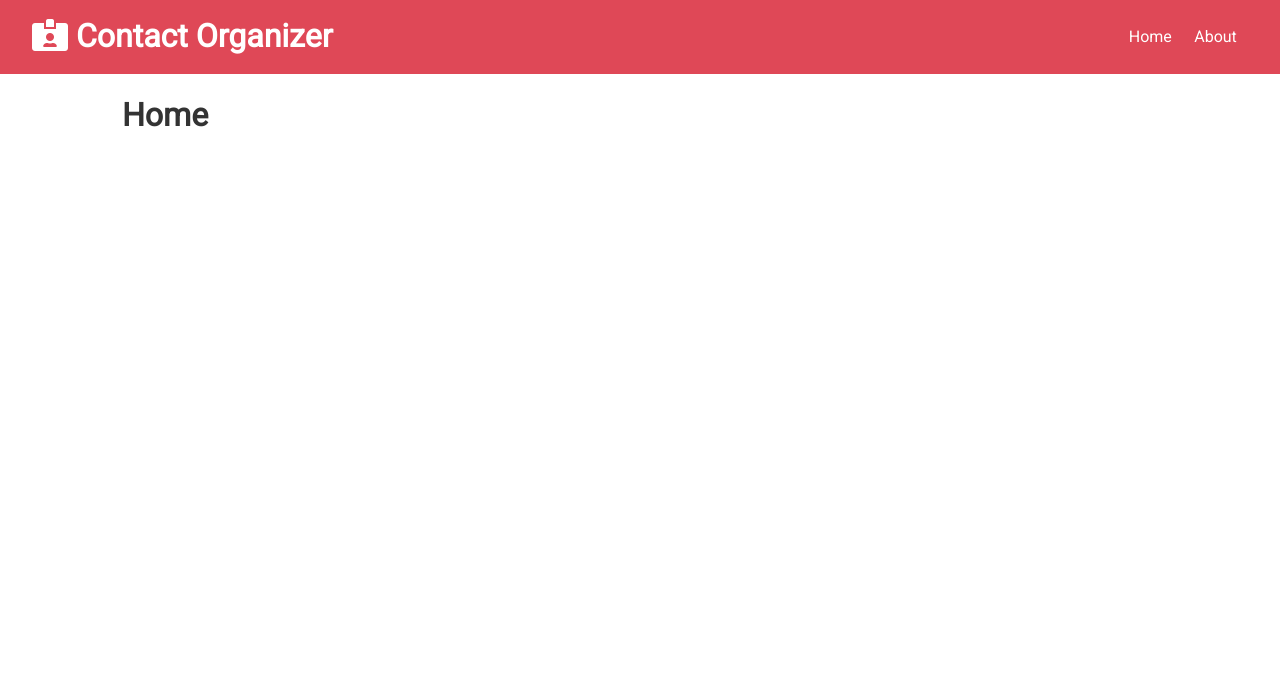
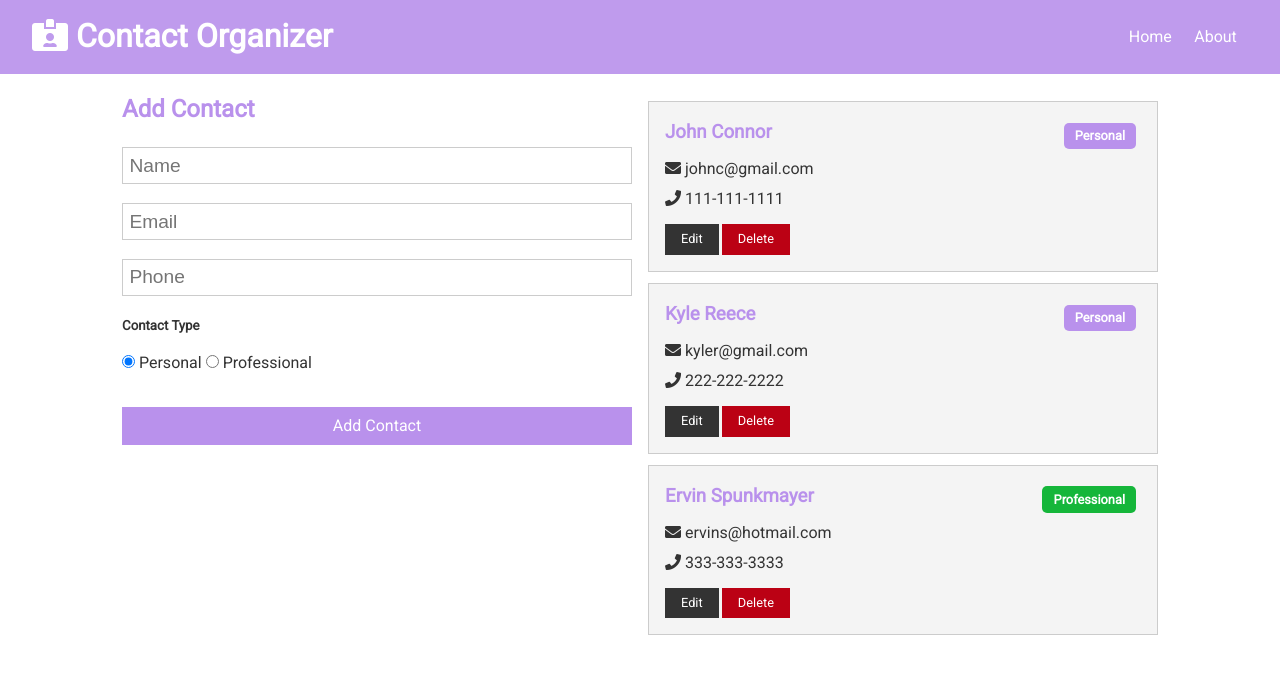
Before and after one commit to KyleKnolleLynch/contact-organizer, a React (Create React App) app in the folder client/: page / in a window 1280 px wide. Shown: the top 674 px of the page. Built offline with nearby package versions, Linux system fonts and the light colour scheme.

Commit message:
implement contact functionality

```diff
--- a/client/src/App.js
+++ b/client/src/App.js
@@ -4,10 +4,12 @@ import Navbar from './components/layout/Navbar';
 import Home from './components/pages/Home';
 import About from './components/pages/About';
 
+import ContactState from './context/contact/ContactState';
 import './style.css';
 
 const App = () => {
   return (
+    <ContactState>
       <Router>
         <Fragment>
           <Navbar />
@@ -19,6 +21,7 @@ const App = () => {
           </div>
         </Fragment>
       </Router>
+    </ContactState>
   );
 };
 
--- /dev/null
+++ b/client/src/components/contacts/ContactForm.js
@@ -0,0 +1,82 @@
+import React, { useState, useContext } from 'react';
+import ContactContext from '../../context/contact/contactContext';
+
+const ContactForm = () => {
+  const contactContext = useContext(ContactContext);
+
+  const [contact, setContact] = useState({
+    name: '',
+    email: '',
+    phone: '',
+    type: 'personal'
+  });
+
+  const { name, email, phone, type } = contact;
+
+  const onChange = e =>
+    setContact({ ...contact, [e.target.name]: e.target.value });
+
+  const onSubmit = e => {
+    e.preventDefault();
+    contactContext.addContact(contact);
+    setContact({
+      name: '',
+      email: '',
+      phone: '',
+      type: 'personal'
+    });
+  };
+
+  return (
+    <form onSubmit={onSubmit}>
+      <h2 className="text-primary">Add Contact</h2>
+      <input
+        type="text"
+        placeholder="Name"
+        name="name"
+        value={name}
+        onChange={onChange}
+      />
+      <input
+        type="email"
+        placeholder="Email"
+        name="email"
+        value={email}
+        onChange={onChange}
+      />
+      <input
+        type="text"
+        placeholder="Phone"
+        name="phone"
+        value={phone}
+        onChange={onChange}
+      />
+      <h5>Contact Type</h5>
+      <input
+        type="radio"
+        name="type"
+        value="personal"
+        checked={type === 'personal'}
+        onChange={onChange}
+      />{' '}
+      Personal{' '}
+      <input
+        type="radio"
+        name="type"
+        value="professional"
+        checked={type === 'professional'}
+        onChange={onChange}
+      />{' '}
+      Professional{' '}
+      <div>
+        <input
+          type="submit"
+          value="Add Contact"
+          className="btn btn-primary btn-block"
+        />
+      </div>
+    </form>
+  );
+};
+
+export default ContactForm;
--- /dev/null
+++ b/client/src/components/contacts/ContactItem.js
@@ -0,0 +1,48 @@
+import React from 'react';
+import PropTypes from 'prop-types';
+
+
+const ContactItem = ({ contact }) => {
+  const { id, name, email, phone, type } = contact;
+
+  return (
+    <div className="card bg-light">
+      <h3 className="text-primary text-left">
+        {name}{' '}
+        <span
+          style={{ float: 'right' }}
+          className={
+            'badge ' +
+            (type === 'professional' ? 'badge-success' : 'badge-primary')
+          }
+        >
+          {type.charAt(0).toUpperCase() + type.slice(1)}
+        </span>
+      </h3>
+      <ul className="list">
+        {email && (
+          <li className="list-li">
+            <i className="fas fa-envelope" />
+            {' '}{email}
+            </li>
+        )}
+        {phone && (
+          <li className="list-li">
+            <i className="fas fa-phone" />
+            {' '}{phone}
+            </li>
+        )}
+      </ul>
+      <p>
+        <button className="btn btn-dark btn-sm">Edit</button>
+        <button className="btn btn-danger btn-sm">Delete</button>
+      </p>
+    </div>
+  );
+};
+
+ContactItem.propTypes = {
+  contact: PropTypes.object.isRequired
+}
+
+export default ContactItem;
--- /dev/null
+++ b/client/src/components/contacts/Contacts.js
@@ -0,0 +1,19 @@
+import React, { useContext, Fragment } from 'react';
+import ContactContext from '../../context/contact/contactContext';
+import ContactItem from './ContactItem';
+
+const Contacts = () => {
+  const contactContext = useContext(ContactContext);
+
+  const { contacts } = contactContext;
+
+  return (
+    <Fragment>
+      {contacts.map(contact => (
+        <ContactItem key={contact.id} contact={contact} />
+      ))}
+    </Fragment>
+  );
+};
+
+export default Contacts;
--- a/client/src/components/pages/Home.js
+++ b/client/src/components/pages/Home.js
@@ -1,9 +1,16 @@
 import React from 'react';
+import Contacts from '../contacts/Contacts';
+import ContactForm from '../contacts/ContactForm';
 
 const Home = () => {
   return (
-    <div>
-      <h1>Home</h1>
+    <div className="grid-2">
+     <div>
+       <ContactForm />
+     </div>
+     <div>
+       <Contacts />
+     </div>
     </div>
   )
 }
--- /dev/null
+++ b/client/src/context/contact/ContactState.js
@@ -0,0 +1,74 @@
+import React, { useReducer } from 'react';
+import uuid from 'uuid';
+import ContactContext from './contactContext';
+import contactReducer from './contactReducer';
+import {
+  ADD_CONTACT,
+  DELETE_CONTACT,
+  SET_CURRENT,
+  CLEAR_CURRENT,
+  UPDATE_CONTACT,
+  FILTER_CONTACTS,
+  CLEAR_FILTER
+} from '../types';
+
+const ContactState = props => {
+  const initialState = {
+    contacts: [
+      {
+        id: 1,
+        name: 'John Connor',
+        email: 'johnc@gmail.com',
+        phone: '111-111-1111',
+        type: 'personal'
+      },
+      {
+        id: 2,
+        name: 'Kyle Reece',
+        email: 'kyler@gmail.com',
+        phone: '222-222-2222',
+        type: 'personal'
+      },
+      {
+        id: 3,
+        name: 'Ervin Spunkmayer',
+        email: 'ervins@hotmail.com',
+        phone: '333-333-3333',
+        type: 'professional'
+      }
+    ]
+  };
+
+  const [state, dispatch] = useReducer(contactReducer, initialState);
+
+  //  Add Contact
+  const addContact = contact => {
+    contact.id = uuid.v4();
+    dispatch({ type: ADD_CONTACT, payload: contact });
+  }
+
+  //  Delete Contact
+
+  //  Set Current Contact
+
+  //  Clear Current Contact
+
+  //  Update Contact
+
+  //  Filter Contacts
+
+  //  Clear Filter
+
+  return (
+    <ContactContext.Provider
+      value={{
+        contacts: state.contacts,
+        addContact
+      }}
+    >
+      {props.children}
+    </ContactContext.Provider>
+  );
+};
+
+export default ContactState;
--- /dev/null
+++ b/client/src/context/contact/contactContext.js
@@ -0,0 +1,5 @@
+import { createContext } from 'react';
+
+const contactContext = createContext();
+
+export default contactContext;
--- /dev/null
+++ b/client/src/context/contact/contactReducer.js
@@ -0,0 +1,21 @@
+import {
+  ADD_CONTACT,
+  DELETE_CONTACT,
+  SET_CURRENT,
+  CLEAR_CURRENT,
+  UPDATE_CONTACT,
+  FILTER_CONTACTS,
+  CLEAR_FILTER
+} from '../types';
+
+export default (state, action) => {
+  switch (action.type) {
+    case ADD_CONTACT:
+      return {
+        ...state,
+        contacts: [...state.contacts, action.payload]
+      };
+    default:
+      return state;
+  }
+};
--- /dev/null
+++ b/client/src/context/types.js
@@ -0,0 +1,9 @@
+export const ADD_CONTACT = 'ADD_CONTACT';
+export const DELETE_CONTACT = 'DELETE_CONTACT';
+export const SET_CURRENT = 'SET_CURRENT';
+export const CLEAR_CURRENT = 'CLEAR_CURRENT';
+export const UPDATE_CONTACT = 'UPDATE_CONTACT';
+export const FILTER_CONTACTS = 'FILTER_CONTACTS';
+export const CLEAR_FILTER = 'CLEAR_FILTER';
+export const SET_ALERT = 'SET_ALERT';
+export const REMOVE_ALERT = 'REMOVE_ALERT';
--- a/client/src/style.css
+++ b/client/src/style.css
@@ -2,11 +2,11 @@
 
 /* Global Styles */
 :root {
-  --primary-color: #dc3545;
+  --primary-color: rgb(185, 145, 236);
   --dark-color: #333333;
   --light-color: #f4f4f4;
-  --danger-color: #dc3545;
-  --success-color: #28a745;
+  --danger-color: #bb0114;
+  --success-color: #15b63a;
 }
 
 * {
@@ -121,7 +121,7 @@ img {
   margin: 0.5rem 0;
 }
 
-.list li {
+.list-li {
   padding-bottom: 0.3rem;
 }
 
```
Lines whose indentation alone changed are shown as unchanged.
